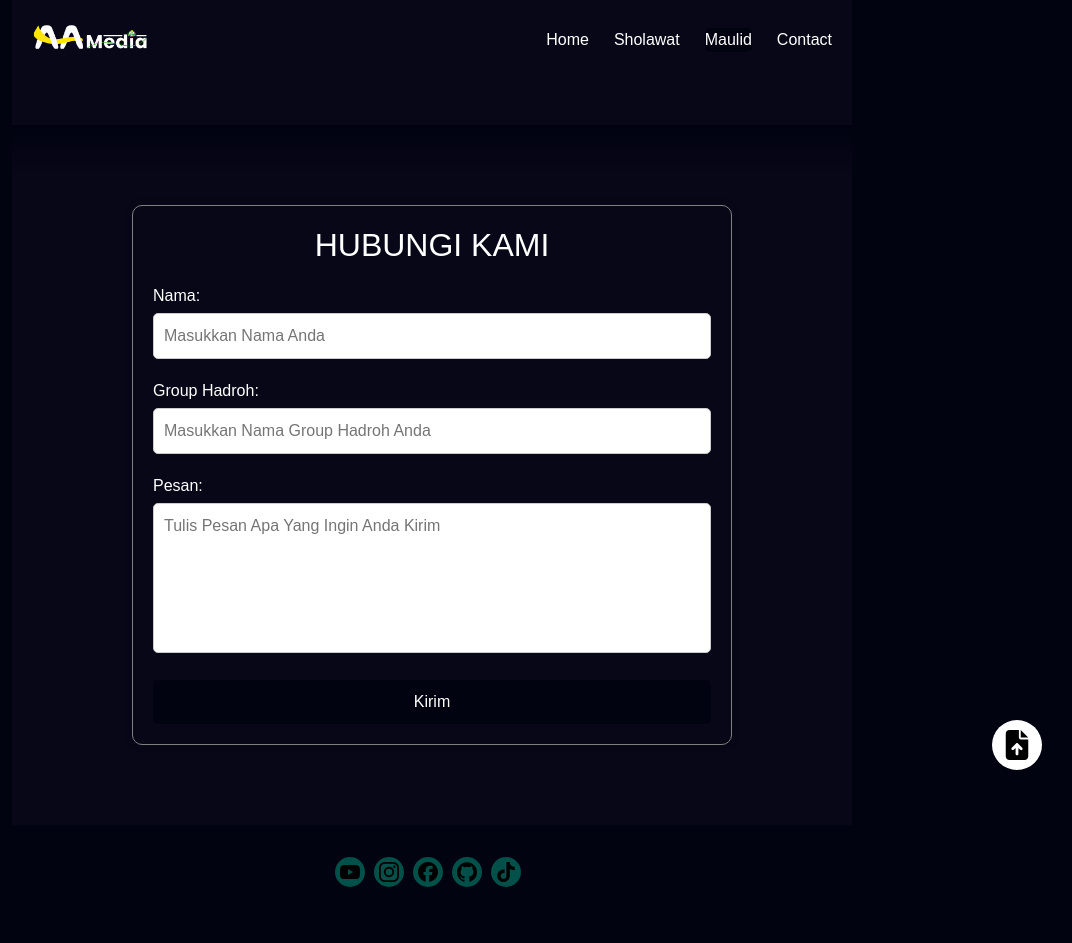
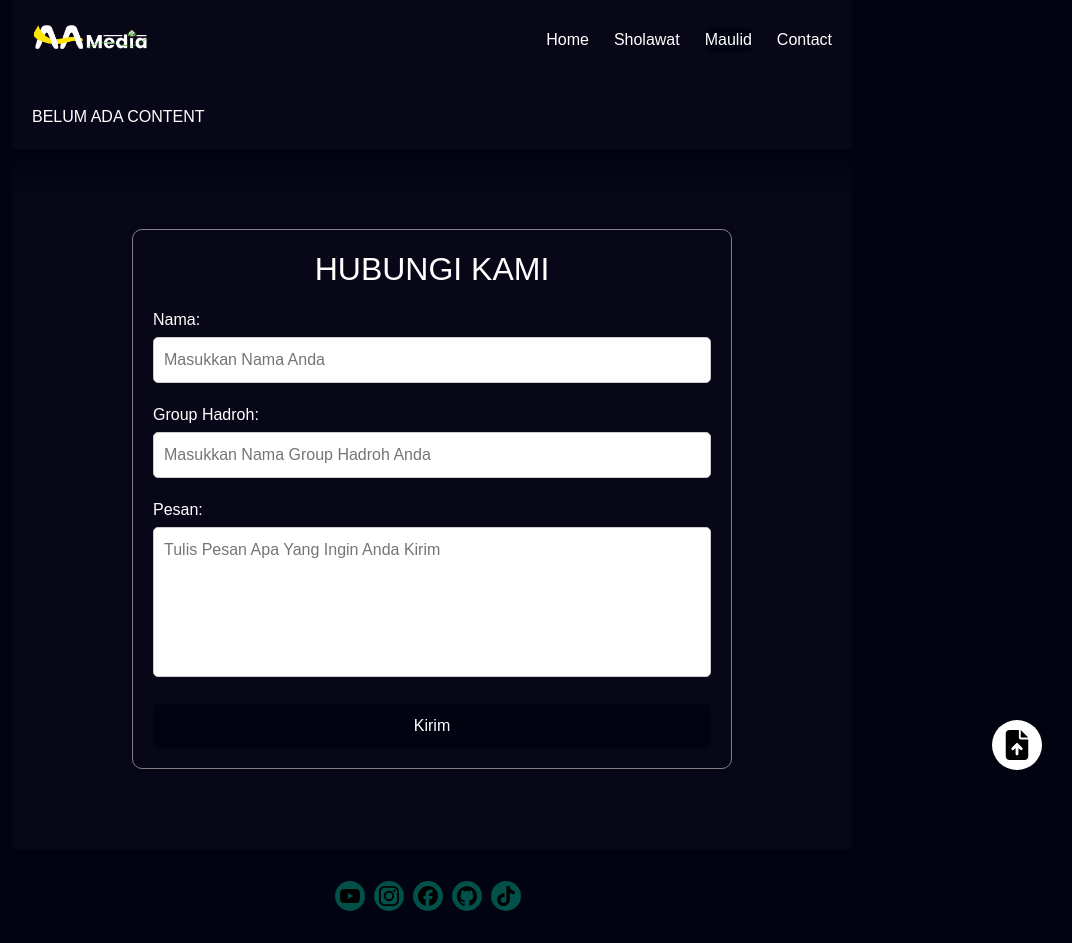
Before and after one commit to ahmadsaputra19/list-sholawat, a plain HTML site: page home.html in a window 1280 px wide. Shown: the whole page, without its empty margins (208-1280 px from the left). Before the commit the page ends 919 px from the top, so only its background shows below. Drawn offline with Linux system fonts and the light colour scheme; a web font is replaced by a local one.

Commit message:
menambahkan content

```diff
--- a/home.html
+++ b/home.html
@@ -43,7 +43,7 @@
 
     <section id="asyiq">
         <div class="container">
-
+            BELUM ADA CONTENT
         </div>
     </section>
 
```
